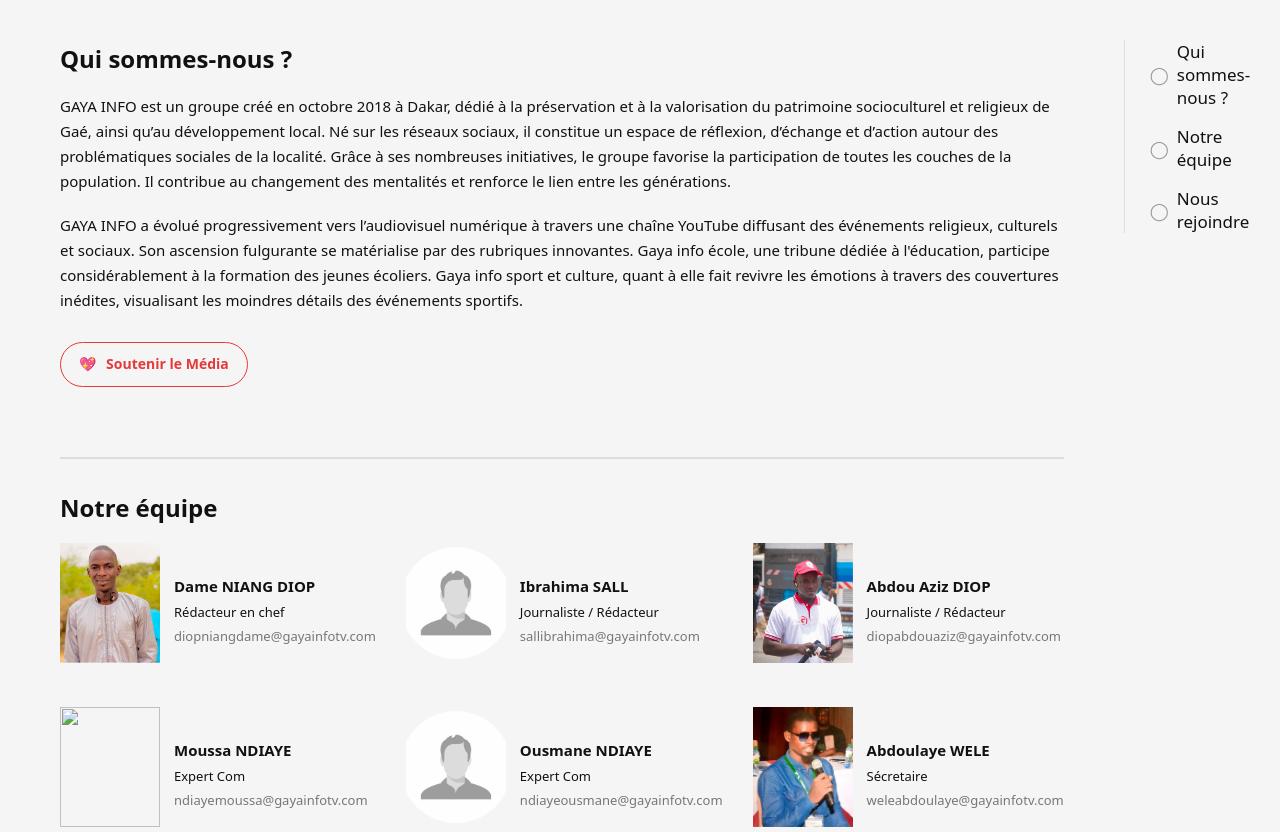
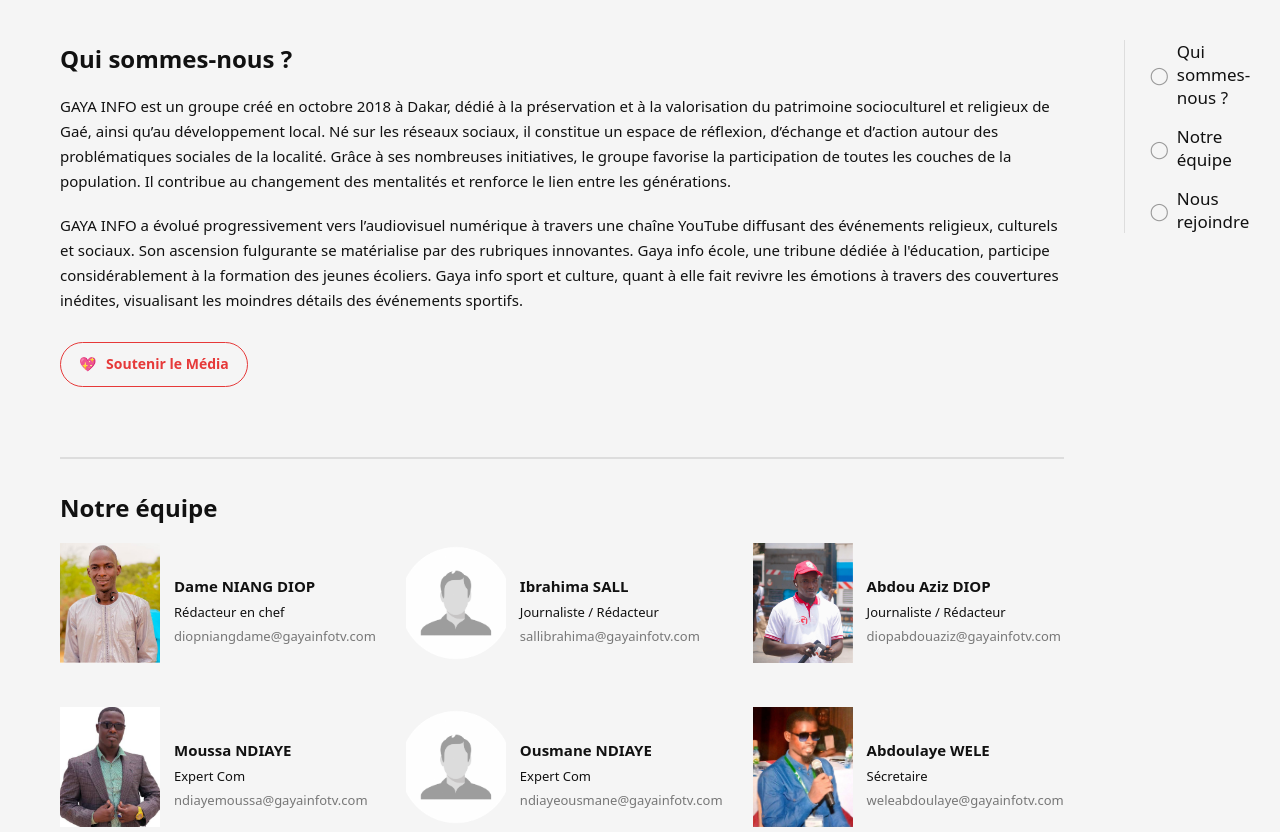
Before and after one commit to Kirredgard/gayainfotv, a plain HTML site: page apropos.html in a window 1280 px wide. Shown: the part 120-952 px from the top of the page. Drawn offline with Linux system fonts and the light colour scheme.

Commit message:
apropos.html

```diff
--- a/apropos.html
+++ b/apropos.html
@@ -1131,7 +1131,7 @@ formation des jeunes écoliers. Gaya info sport et culture, quant à elle fait r
 </div>
 </div>
 <div class="member">
-<img src="photos/moussa.jpeg" alt="">
+<img src="photos/moussa.png" alt="">
 <div>
 <h4>Moussa NDIAYE</h4>
 <div class="role">Expert Com</div>
```
